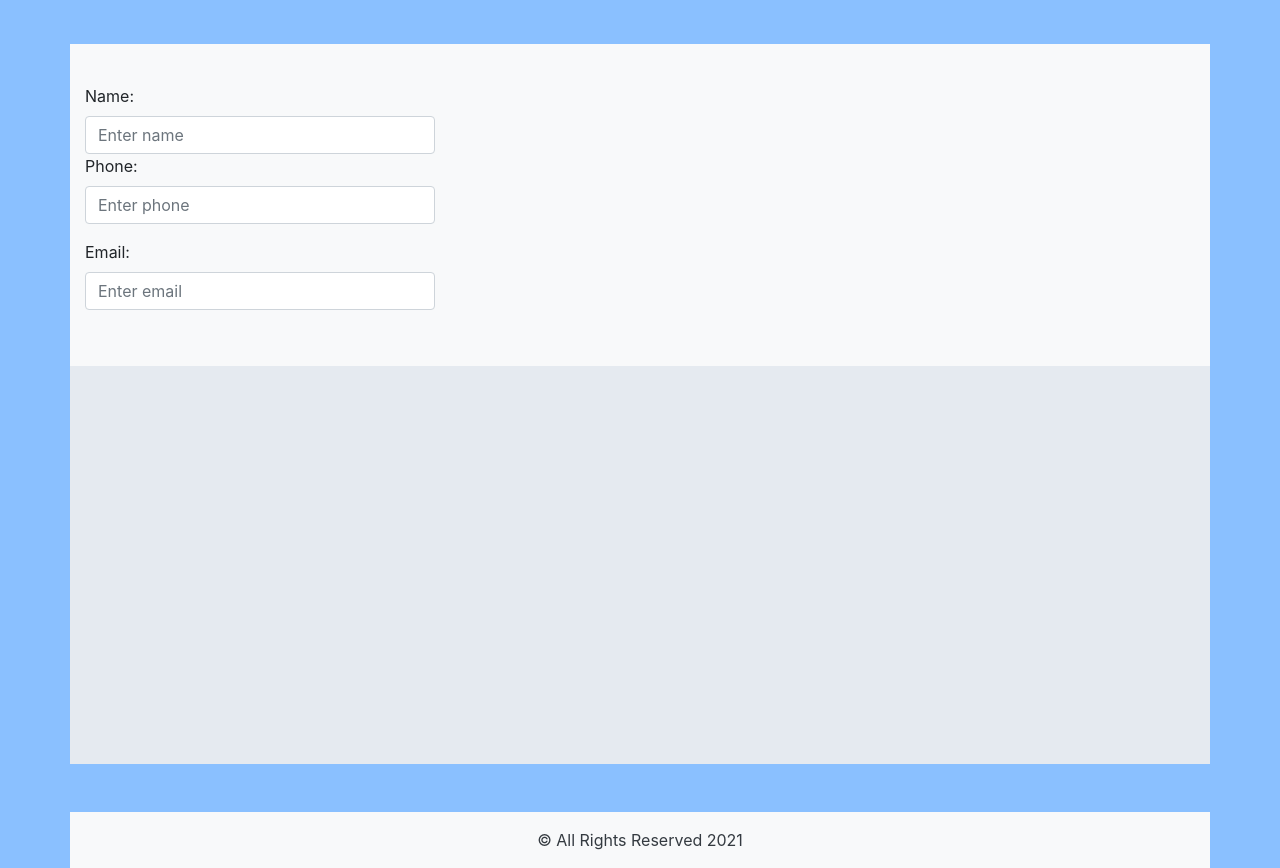
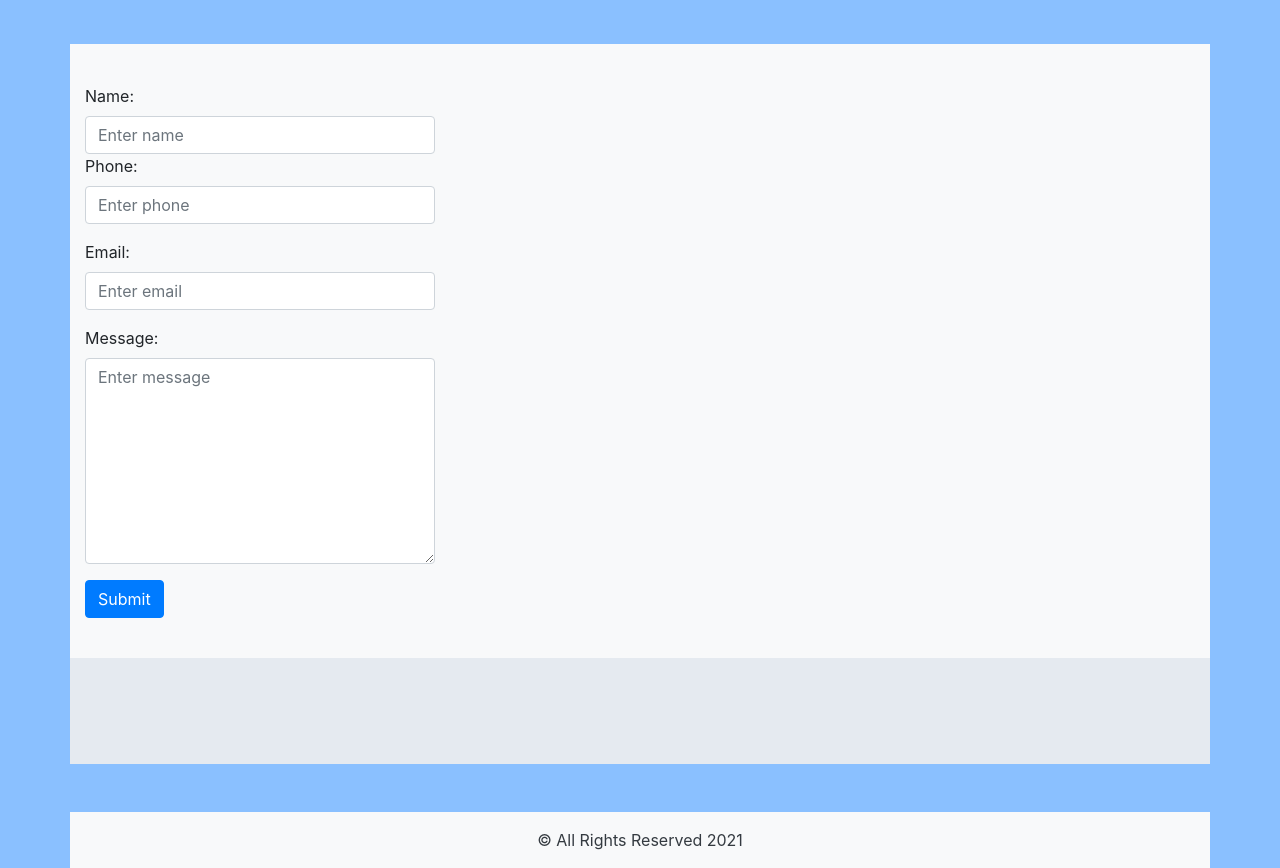
Before and after one commit to ShadowXLEGEND4/MathCourseProject, a plain HTML site: page contact.html in a window 1280 px wide. Shown: the part 60-928 px from the top of the page. Drawn offline with nearby package versions, Linux system fonts and the light colour scheme.

Commit message:
промени в контактите

```diff
--- a/contact.html
+++ b/contact.html
@@ -64,6 +64,19 @@
           <label for="name">Email:</label>
           <input type="text" class="form-control" placeholder="Enter email" name="email" id="email" />
         </div>
+        <div class="form-group">
+          <label for="message">Message:</label>
+          <textarea
+          name="message"
+          id="message"
+          rows="8"
+          class="form-control"
+          placeholder="Enter message"
+          ></textarea>
+      </div>
+      <a href="#">
+        <button class="btn btn-primary">Submit</button>
+        </a>
       </form>
     </section>
   </main>
```
Also changed, not shown: index.html (+0 -5 lines), images/black.jpg (added).
